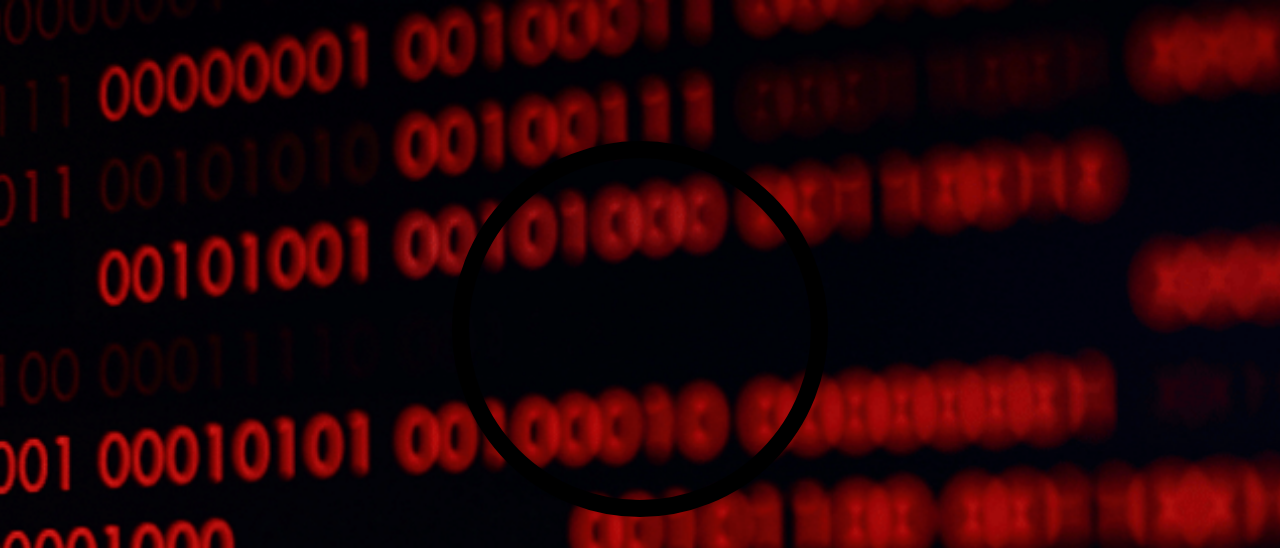
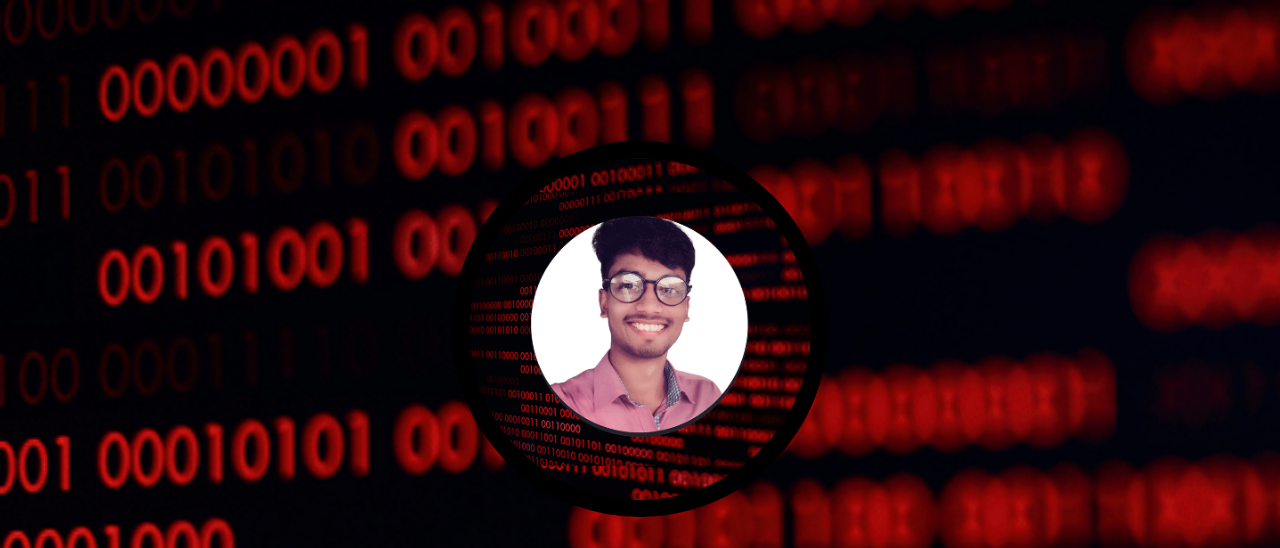
Before and after one commit to Kamrulofficial/Udemy, a plain HTML site: page index.html in a window 1280 px wide. Shown: the top 548 px of the page. Drawn offline with nearby package versions, Linux system fonts and the light colour scheme.

Commit message:
Update kamrul.css

```diff
--- a/source/kamrul.css
+++ b/source/kamrul.css
@@ -1,6 +1,6 @@
 .u-section-1 {background-image: url("images/02.gif"); background-position: 50% 50%;}
 .u-section-1 .u-sheet-1 {min-height: 1063px}
-.u-section-1 .u-image-1 {width: 376px; height: 376px; background-image: url("images/01.png"); background-position: 50% 50%; animation-duration: 1000ms; margin: 141px auto 0}
+.u-section-1 .u-image-1 {width: 376px; height: 376px; background-image: url("images/01.gif"); background-position: 50% 50%; animation-duration: 1000ms; margin: 141px auto 0}
 .u-section-1 .u-text-1 {text-transform: uppercase; letter-spacing: 4px; font-size: 3rem; font-weight: 700; margin: 36px auto 0}
 .u-section-1 .u-line-1 {width: 912px; height: 3px; margin: 20px auto 0}
 .u-section-1 .u-text-2 {font-size: 1.125rem; font-weight: 700; width: 543px; margin: 20px auto 0}
```
